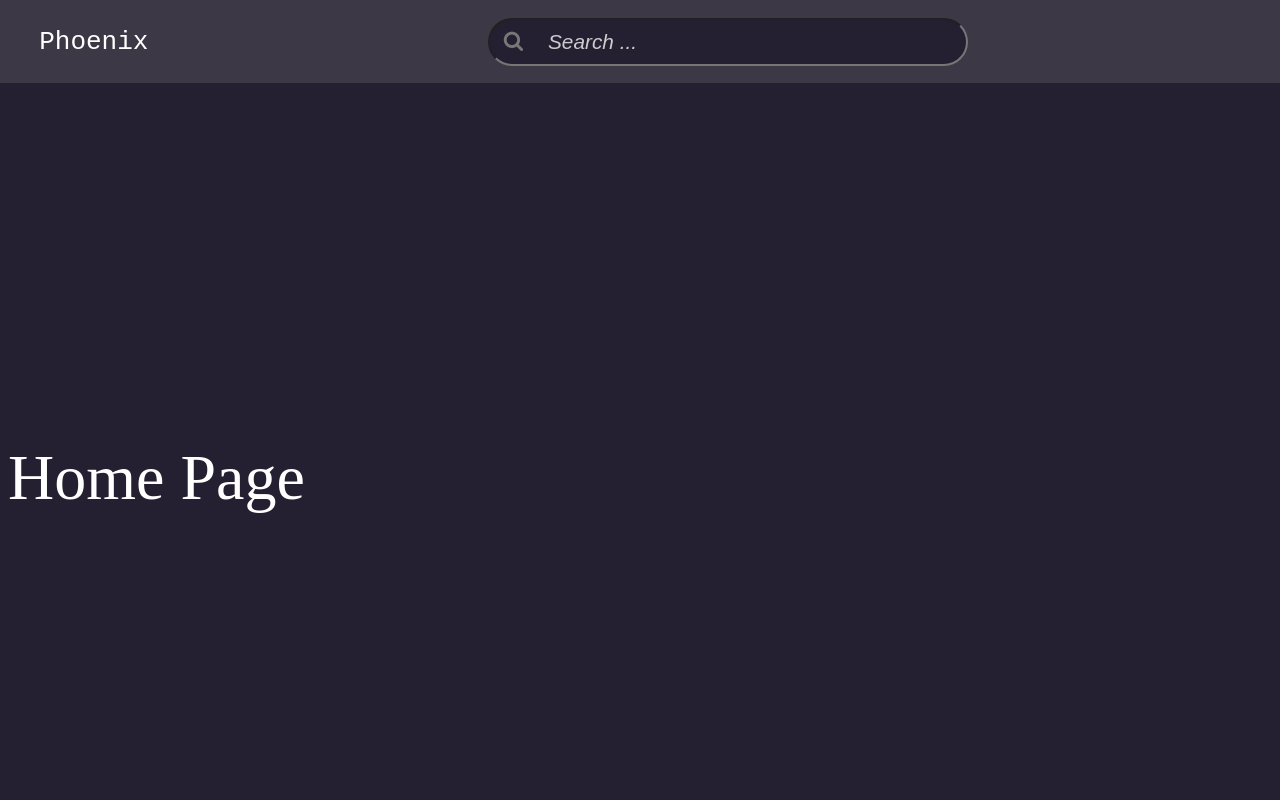
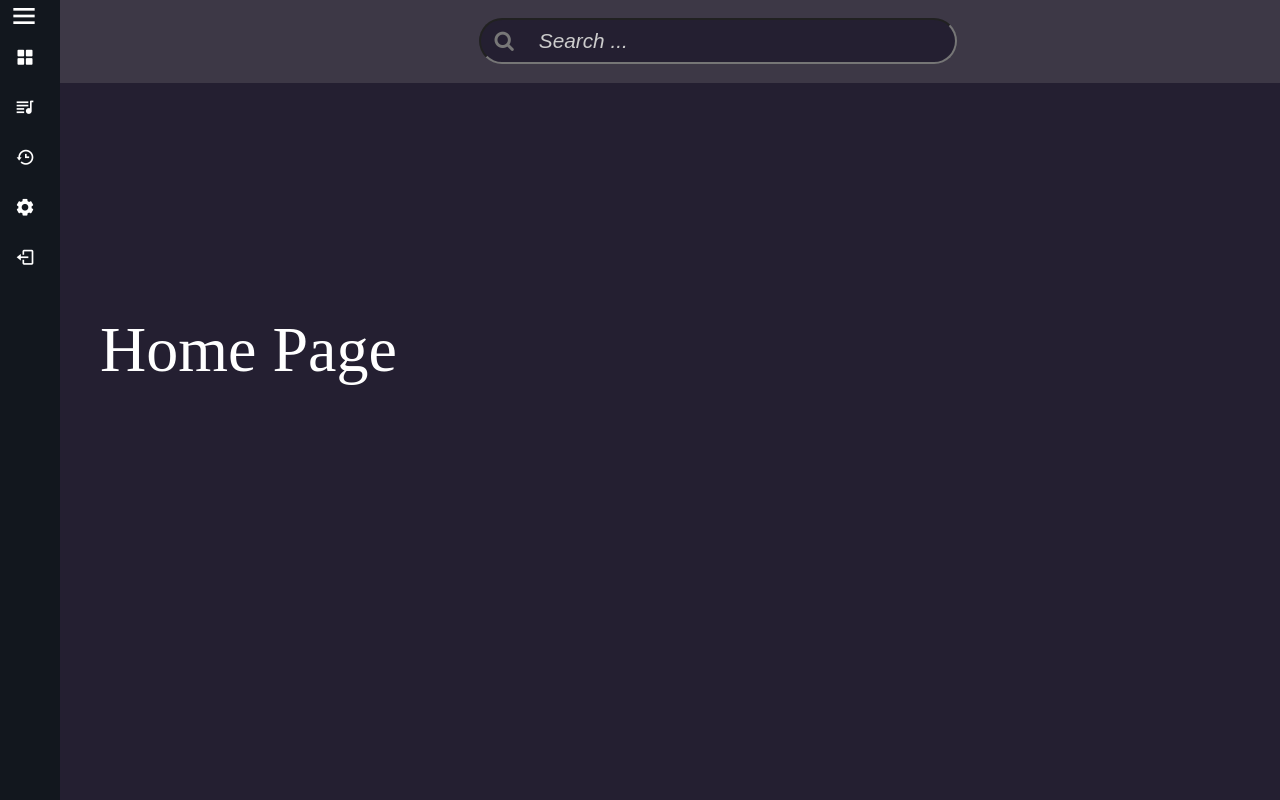
Before and after one commit to awesomeDev12/phoenix, a React (Vite) app: page / in a window 1280 px wide. Built offline with nearby package versions, Linux system fonts and the light colour scheme.

Commit message:
SideBar added Purely for testing

```diff
--- a/index.html
+++ b/index.html
@@ -4,6 +4,7 @@
     <meta charset="UTF-8" />
     <link rel="icon" type="image/svg+xml" href="/vite.svg" />
     <link rel="stylesheet" href="https://cdnjs.cloudflare.com/ajax/libs/font-awesome/4.7.0/css/font-awesome.min.css" />
+    <link rel="stylesheet" href="https://unpkg.com/boxicons@2.1.4/css/boxicons.min.css" />
     <meta name="viewport" content="width=device-width, initial-scale=1.0" />
     <title>Phoenix</title>
   </head>
--- a/src/components/frontend.jsx
+++ b/src/components/frontend.jsx
@@ -6,11 +6,14 @@ import { TopBar } from "./top_bar";
 import { VideoPlayer } from "./video_player";
 import { WatchSuggestionsSideBar } from "./watch_suggestions.jsx"
 import { SearchExplore } from "./search_explore";
-import {HomePage} from "./homepage.jsx"
-import {HistorySideview} from "./history_sideview.jsx"
-import {PlaylistsSideview} from "./playlists_sideview.jsx"
+import { HomePage } from "./homepage.jsx"
+import { HistorySideview } from "./history_sideview.jsx"
+import { PlaylistsSideview } from "./playlists_sideview.jsx"
+import { LeftSideBar } from "./left_sidebar";
 import { styles } from "./styles";
 import "./style.css"
+import "./sidebar_style.css"
+
 
 
 const WatchPage = () => {
@@ -38,13 +41,17 @@ const FrontEnd = () => {
   console.log(page)
 
   return (
-    <div style={{marginTop:styles.topBar.height, paddingTop:"1em"}}>
-      <TopBar />
-      { page.type === "WATCH_PAGE" && <WatchPage /> }
-      { page.type === "SEARCH_EXPLORE_PAGE" && <SearchExplore /> }
-      { page.type === "HOME_PAGE" && <HomePage />}
+    <>
+      <LeftSideBar />
+      <div style={{ marginTop: styles.topBar.height, marginLeft:"100px" ,paddingTop: "1em" }}>
+        <TopBar />
+        {page.type === "WATCH_PAGE" && <WatchPage />}
+        {page.type === "SEARCH_EXPLORE_PAGE" && <SearchExplore />}
+        {page.type === "HOME_PAGE" && <HomePage />}
+        {/* <LeftSideBar /> */}
 
-    </div>
+      </div>
+    </>
 
   )
 
--- /dev/null
+++ b/src/components/left_sidebar.jsx
@@ -0,0 +1,92 @@
+
+const LeftSideBar = () => {
+
+  const toggleLeftSideBar = ()=> {
+    let sidebar = document.querySelector('.left-sidebar')
+    sidebar.classList.toggle("active")
+
+
+  }
+
+  return (
+    <>
+
+      <div className="left-sidebar">
+        <div className="top">
+          <div className="toggle-button">
+            <i onClick={toggleLeftSideBar} className="bx bx-menu" id="left-side-bar-toggle-btn" />
+            {/* <span id="phoenix-name">PHOENIX</span> */}
+          </div>
+        </div>
+
+        {/* Ref : Code Commerce video*/}
+        {/* https://www.youtube.com/watch?v=uy1tgKOnPB0 */}
+        {/* <div className="user"> */}
+        {/*   <img id="user-logo" src="https://external-content.duckduckgo.com/iu/?u=https%3A%2F%2Ftse1.mm.bing.net%2Fth%3Fid%3DOIP.ZlFKC6qa_R_mYaoGz_Nf4AHaJr%26pid%3DApi&f=1&ipt=84548a1e917e248863c60aed604134a9f4358b4dfce9e95ac63a92fe59f41681&ipo=images" alt="logo" /> */}
+        {/*   <div> */}
+        {/*     <p className="bold">Darklord </p> */}
+        {/*     <p> Admin </p> */}
+        {/*   </div> */}
+        {/* </div> */}
+        <ul>
+          <li>
+            <a>
+              <i className="bx bxs-grid-alt" />
+              <span className="nav-item">Dashboard</span>
+            </a>
+            <span className="tooltip">Dashboard </span>
+          </li>
+
+          <li>
+            <a>
+              <i className="bx bxs-playlist" />
+              <span className="nav-item">Playlists</span>
+            </a>
+            <span className="tooltip">Playlists </span>
+          </li>
+
+          <li>
+            <a>
+              <i className="bx bx-history" />
+              <span className="nav-item">History</span>
+            </a>
+            <span className="tooltip">History</span>
+          </li>
+
+          <li>
+            <a>
+              <i className="bx bxs-cog" />
+              <span className="nav-item">Settings</span>
+            </a>
+            <span className="tooltip">Settings</span>
+          </li>
+
+          <li>
+            <a>
+              <i className="bx bx-log-out" />
+              <span className="nav-item">Logout</span>
+            </a>
+            <span className="tooltip">Logout</span>
+          </li>
+
+        </ul>
+
+        {/* <div className="main-content"> */}
+        {/*   <div className="container"> */}
+        {/*     <span> Main Content </span> */}
+        {/*   </div> */}
+
+        {/* </div> */}
+
+
+      </div>
+
+    </>
+
+
+  )
+
+}
+
+
+export {LeftSideBar}
--- a/src/components/search_bar.jsx
+++ b/src/components/search_bar.jsx
@@ -45,11 +45,11 @@ const SearchBar = (props) => {
 
   return (
     <>
-      <div style={{ display: "flex", justifyContent: "space-between", alignItems: "center" }}>
+      <div  id="search-bar">
 
-        <div id="phoenix-name">
-          Phoenix
-        </div>
+        {/* <div id="phoenix-name"> */}
+        {/*   Phoenix */}
+        {/* </div> */}
 
         <form onSubmit={handleSearch}
           style={{
--- /dev/null
+++ b/src/components/sidebar_style.css
@@ -0,0 +1,135 @@
+* {
+  margin:0px;
+  padding: 0px;
+}
+
+#user-logo {
+  width: 50px;
+  height: 2em;
+  border-radius: 100%;
+}
+
+.left-sidebar {
+  position: absolute;
+  top: 0px;
+  left: 0px;
+  width: 60px;
+  z-index: 1000;
+  height: 100vh;
+  background-color: #12171e;
+  /* padding-left: 1rem; */
+  transition: all 0.5s ease
+
+}
+
+/* .left-sidebar.active ~ .main-content{ */
+/*   /1* width:500px; *1/ */
+/*   left: 250px; */
+/*   width: calc(100%-250px); */
+/* } */
+
+/* causes the side bar to expand on toggling */
+.left-sidebar.active {
+  width: 250px;
+}
+
+.left-sidebar #phoenix-name {
+  opacity: 0;
+  /* display: none; */
+}
+.left-sidebar.active #phoenix-name {
+  font-size: 1.5rem;
+  margin-left: 1rem;
+  opacity: 1;
+  /* display: inline; */
+  transition : all 0.25s ease ;
+  transition-delay : 0.5s;
+
+}
+
+/* side bar toggle button */
+.top .toggle-button i {
+  /* position: relative; */
+  /* left: 10px; */
+  /* top: 0px; */
+
+  /* padding-left: 5px; */
+  margin-left: 0.5rem;
+
+  font-size: 2rem;
+  /* margin-right: 5px; */
+}
+
+.left-sidebar ul {
+  padding-left: 15px;
+}
+
+/* individual list items */
+.left-sidebar ul li {
+  list-style-type: none;
+  position: relative;
+  height: 50px;
+  line-height: 50px;
+  width:90%;
+  font-size: 1.25rem;
+  /* display:flex; */
+  /* flex-direction: column; */
+  /* justify-content: space-between; */
+  /* justify-content: center; */
+  /* align-items: center; */
+
+}
+
+
+/* anchor tags */
+.left-sidebar ul li a {
+  text-decoration: none;
+  color: #fff;
+  text-align: center;
+}
+
+.left-sidebar ul li a:hover {
+  background-color: #fff;
+  color: #12171e;
+}
+
+.left-sidebar ul li a i {
+  /* min-width: 50px; */
+  /* text-align: center; */
+}
+
+
+.left-sidebar .nav-item {
+  /* opacity: 0; */
+  display: none;
+}
+
+.left-sidebar.active .nav-item {
+  /* opacity: 1; */
+  display: inline-block;
+  margin-left: 15px;
+  /* opacity: 1; */
+  /* transition: all 0.25s ease-out; */
+  /* transition-delay: 0.5s; */
+}
+
+
+.left-sidebar ul li .tooltip {
+  position:relative;
+  top:-3rem;
+  left:3.5rem;
+  display:none;
+  background: none;
+
+}
+
+.left-sidebar ul li:hover .tooltip {
+  background: black;
+  display: inline-block;
+}
+
+
+.left-sidebar.active ul li .tooltip {
+  display:none;
+
+}
--- a/src/components/style.css
+++ b/src/components/style.css
@@ -3,14 +3,22 @@
 #top-bar {
   position: fixed;
   top: 0px;
-  left: 0px;
+  /* left: 50px; */
+  /* to adjust with left sideba */
   height: 75px;
   background: #3D3846;
   width: 100vw;
   padding-left: 0.5em;
   padding-top: 0.5em;
-  z-index: 999;
+  z-index: 20;
+  margin-left: -40px;
 
+}
+
+#search-bar {
+  display: flex;
+  justify-content: center;
+  align-items: center;
 }
 
 #search-bar-input {
@@ -36,13 +44,13 @@
 
 }
 
-#phoenix-name {
-  color:white;
-  font-size: 2em;
-  font-family: monospace;
-  text-align: center;
-  padding-left: 1.2em;
-}
+/* #phoenix-name { */
+/*   color:white; */
+/*   font-size: 2em; */
+/*   font-family: monospace; */
+/*   text-align: center; */
+/*   padding-left: 1.2em; */
+/* } */
 
 #search-bar-search-icon {
   position: relative;
@@ -51,6 +59,9 @@
   font-size: 1.3em;
   color: #777777;
 }
+
+
+
 
 input::placeholder {
   color: #ccc;
@@ -71,11 +82,11 @@ input::placeholder {
     width: 14em;
   }
 
-  #phoenix-name {
-    display:none
+  /* #phoenix-name { */
+  /*   display:none */
     /* font-size: 1.7em; */
     /* padding-left: 0.4em; */
-  }
+  /* } */
 }
 
 
```
